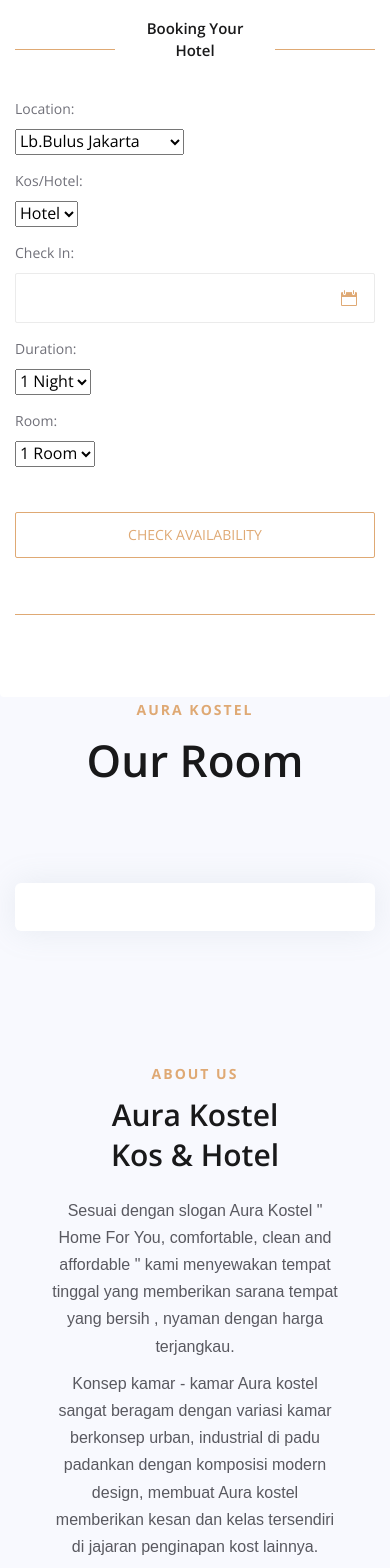
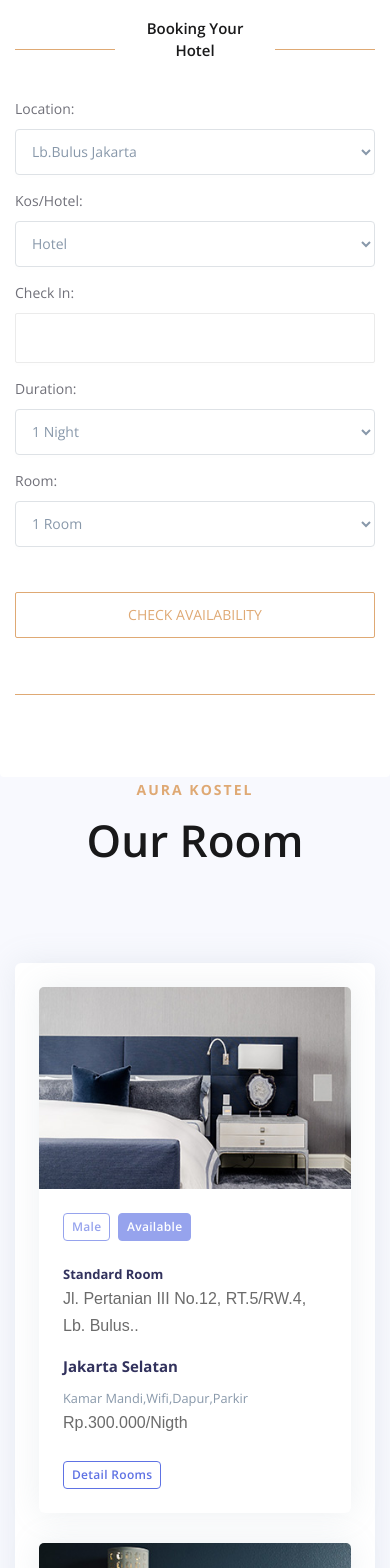
Before and after one commit to Prototype-Kastel/frontend, a Vue app: page /roomPrice in a window 390 px wide. Shown: the part 1040-2608 px from the top of the page. Built offline with nearby package versions, Linux system fonts and the light colour scheme.

Commit message:
style index dan form

```diff
--- a/public/index.html
+++ b/public/index.html
@@ -30,14 +30,8 @@
       href="vendor/@fortawesome/fontawesome-free/css/all.min.css"
       type="text/css"
     />
-    <link rel="stylesheet" href="css/bootstrap.min.css" type="text/css">
-    <link rel="stylesheet" href="css/font-awesome.min.css" type="text/css">
-    <link rel="stylesheet" href="css/elegant-icons.css" type="text/css">
     <link rel="stylesheet" href="css/flaticon.css" type="text/css">
-    <link rel="stylesheet" href="css/owl.carousel.min.css" type="text/css">
     <link rel="stylesheet" href="css/nice-select.css" type="text/css">
-    <link rel="stylesheet" href="css/jquery-ui.min.css" type="text/css">
-    <link rel="stylesheet" href="css/magnific-popup.css" type="text/css">
     <link rel="stylesheet" href="css/slicknav.min.css" type="text/css">
     <link rel="stylesheet" href="css/style.css" type="text/css">
     <!-- Page plugins -->
--- a/src/router/index.js
+++ b/src/router/index.js
@@ -23,7 +23,7 @@
 
 import CustomerDetailPesanan from '../views/CustomerView/Detail_Pesanan/Detail_Pesanan.vue';
 import CustomerRoomDetails from '../views/CustomerView/Room_Details/Room_Details.vue';
-
+import CustomerDetailBooking from '../views/CustomerView/Detail_Booking/Detail_Booking.vue';
 
 const routes = [
   {
@@ -193,7 +193,11 @@
     name: 'customer.roomdetails',
     component: CustomerRoomDetails
   },
-
+  {
+    path: '/customer/detailBooking',
+    name: 'customer.detailBooking',
+    component: CustomerDetailBooking
+  },
 ]
 const router = createRouter({
   history: createWebHashHistory(),
--- /dev/null
+++ b/src/views/CustomerView/Detail_Booking/Detail_Booking.vue
@@ -0,0 +1,171 @@
+<template>
+  <navbar-customer />
+  <!-- Hero Section Begin -->
+
+  <div class="main-content " id="panel">
+    <div class="header bg-primary pb-6">
+      <nav class="navbar navbar-top navbar-expand navbar-dark bg-primary border-bottom">
+        <div class="container-fluid">
+          <div class="collapse navbar-collapse" id="navbarSupportedContent">
+
+            <!-- Navbar links -->
+            <ul class="navbar-nav align-items-center ml-md-auto">
+              <li class="nav-item d-xl-none">
+                <!-- Sidenav toggler -->
+                <div class="pr-3 sidenav-toggler sidenav-toggler-dark" data-action="sidenav-pin"
+                  data-target="#sidenav-main">
+                  <div class="sidenav-toggler-inner">
+                    <i class="sidenav-toggler-line"></i>
+                    <i class="sidenav-toggler-line"></i>
+                    <i class="sidenav-toggler-line"></i>
+                  </div>
+                </div>
+              </li>
+            </ul>
+
+          </div>
+        </div>
+      </nav>
+    </div>
+
+    <div class="container-fluid mt-3 ">
+      <div class="row">
+        <div class="col">
+          <div class="card">
+            <!-- Card header -->
+            <div class="card-header">
+              <h3 class="mb-0">Pesanan Anda</h3>
+            </div>
+            <div class="card-body">
+              <div class="row">
+                <div class="col-md-5">
+                  <div class="form-group">
+                    <label for="">No Pesanan</label>
+                    <input type="text" class="form-control" value="B10007">
+                  </div>
+                  <div class="form-group">
+                    <label for="">Tanggal Booking</label>
+                    <input type="text" class="form-control" value="29 Mei 2021">
+                  </div>
+                  <div class="form-group">
+                    <label for="">Nama Pemesan</label>
+                    <input type="text" class="form-control" value="Zudha Pratama">
+                  </div>
+                  <div class="form-group">
+                    <label for="">Ekstra Service</label>
+                    <form action="" style="border: 0.5px solid grey;">
+                      <div>
+                        <input type="text" class="form-control" value="Wifi , Kamar Mandi , Setrika "
+                          data-toggle="tags" />
+                      </div>
+                    </form>
+                  </div>
+                  <div class="form-group">
+                    <label for="">Status Pembayaran</label>
+                    <p class="mt-2"><span class="badge badge-danger badge-lg">Unpaid</span></p>
+                    <button type="button" class="btn btn-primary mt-3" data-toggle="modal" data-target="#exampleModal">
+                      Upload Bukti Pembayaran
+                    </button>
+                  </div>
+                </div>
+                <div class="col-md-7">
+                  <div class="card mt-3">
+                    <div class="card-body">
+                      <h3 class="card-title">Payment Detail</h3>
+                      <hr>
+                      <table>
+                        <thead>
+                          <tr>
+                            <th class="col">Jenis Biaya</th>
+                            <th class="col">Harga</th>
+                          </tr>
+                        </thead>
+                        <tbody>
+                          <tr>
+                            <td class="col">Harga Kamar</td>
+                            <td class="col">Rp.300.000</td>
+                          </tr>
+                          <tr>
+                            <td class="col">Kode Unik</td>
+                            <td class=" col text-success">+ 0.014</td>
+                          </tr>
+                          <tr class="bg-info text-white">
+                            <td class="col">Total</td>
+                            <td class="col"> Rp.300.014</td>
+                          </tr>
+                        </tbody>
+                      </table>
+                    </div>
+                  </div>
+
+
+                  <label for=""><b>Kamar yang di pesan</b> </label>
+                  <div class="owl-carousel owl-theme">
+                    <div class="item">
+                      <div class="card">
+
+                        <!-- Card image -->
+                        <img class="card-img-top h-25" src="img/room/room-5.jpg" alt="Image placeholder">
+                        <!-- Card body -->
+                        <div class="card-body">
+                          <div class="form-group">
+                            <button type="menu" class="btn btn-outline-primary btn-sm" disabled>Male</button>
+                            <button disabled="disabled" class="btn btn-primary btn-sm">Available</button>
+                          </div>
+                          <h6 class="h2 card-title mb-0">Flutter Room</h6>
+                          <h5 class="card-text"> Jl. Pertanian III No.12, RT.5/RW.4, Lb. Bulus..</h5>
+                          <h4 class="card-text"> <b>Jakarta Selatan</b></h4>
+                          <small class="text-muted">Kamar Mandi,Wifi,Dapur,Parkir</small>
+                          <h4 class="card-text"><b>Rp.300.000/Nigth</b></h4>
+
+                        </div>
+
+                      </div>
+                    </div>
+                    <div class="item">
+                      <div class="card">
+
+                        <!-- Card image -->
+                        <img class="card-img-top h-25" src="img/room/room-4.jpg" alt="Image placeholder">
+                        <!-- Card body -->
+                        <div class="card-body">
+                          <div class="form-group">
+                            <button type="menu" class="btn btn-outline-primary btn-sm" disabled>Male</button>
+                            <button disabled="disabled" class="btn btn-primary btn-sm">Available</button>
+                          </div>
+                          <h6 class="h2 card-title mb-0">Medium Room</h6>
+                          <h5 class="card-text"> Jl. Pertanian III No.12, RT.5/RW.4, Lb. Bulus..</h5>
+                          <h4 class="card-text"> <b>Jakarta Selatan</b></h4>
+                          <small class="text-muted">Kamar Mandi,Wifi,Dapur,Parkir</small>
+                          <h4 class="card-text"><b>Rp.300.000/Nigth</b></h4>
+
+                        </div>
+
+                      </div>
+                    </div>
+
+                  </div>
+
+                </div>
+              </div>
+
+            </div>
+          </div>
+        </div>
+
+      </div>
+    </div>
+  </div>
+</template>
+
+<script>
+import NavbarCustomer from "@/components/NavbarCustomer.vue";
+// import axios from "axios";
+// import { onMounted, ref } from "vue";
+export default {
+  name: "CustomerDetailBooking",
+  components: {
+    NavbarCustomer,
+  },
+};
+</script>
--- a/src/views/CustomerView/Room_Details/Room_Details.vue
+++ b/src/views/CustomerView/Room_Details/Room_Details.vue
@@ -95,21 +95,21 @@
 
                             <div for="myCheck" class="select-option">
                                 <label for="kos-hotel">Kos/Hotel:</label>
-                                <select id="kos-hotel">
+                                <select class="form-control" id="kos-hotel">
                                     <option value="">Hotel</option>
                                     <option value="">Kos</option>
                                 </select>
                             </div>
                             <div class="select-option">
                                 <label for="kos-hotel">Duration:</label>
-                                <select id="kos-hotel">
+                                <select class="form-control" id="kos-hotel">
                                     <option value="">1 Night</option>
                                     <option value="">2 Night</option>
                                 </select>
                             </div>
                             <div class="select-option">
                                 <label for="room">Room:</label>
-                                <select id="room">
+                                <select class="form-control"     id="room">
                                     <option value="">1 Room</option>
                                     <option value="">2 Room</option>
                                 </select>
--- a/src/views/Home.vue
+++ b/src/views/Home.vue
@@ -36,7 +36,7 @@
         <div class="col-12 col-sm">
           <div class="select-option">
             <label for="location">Location:</label>
-            <select id="location">
+            <select id="location" class="form-control">
               <option value="">Lb.Bulus Jakarta</option>
               <option value="">Pamulang Tang-SeL</option>
             </select>
@@ -45,7 +45,7 @@
         <div class="col-12 col-sm">
           <div class="select-option">
             <label for="kos-hotel">Kos/Hotel:</label>
-            <select id="kos-hotel">
+            <select id="kos-hotel" class="form-control">
               <option value="">Hotel</option>
               <option value="">Kos</option>
             </select>
@@ -54,14 +54,14 @@
         <div class="col-12 col-sm">
           <div class="check-date">
             <label for="date-in">Check In:</label>
-            <input type="text" class="date-input" id="date-in" />
+            <input type="text" class="date-input form-control" id="date-in" />
             <i class="icon_calendar"></i>
           </div>
         </div>
         <div class="col-12 col-sm">
           <div class="select-option">
             <label for="duratoin">Duration:</label>
-            <select id="duratoin">
+            <select id="duratoin" class="form-control">
               <option value="">1 Night</option>
               <option value="">2 Night</option>
               <option value="">3 Night</option>
@@ -72,7 +72,7 @@
         <div class="col-12 col-sm">
           <div class="select-option">
             <label for="room">Room:</label>
-            <select id="room">
+            <select id="room" class="form-control">
               <option value="">1 Room</option>
               <option value="">2 Room</option>
               <option value="">3 Room</option>
```
